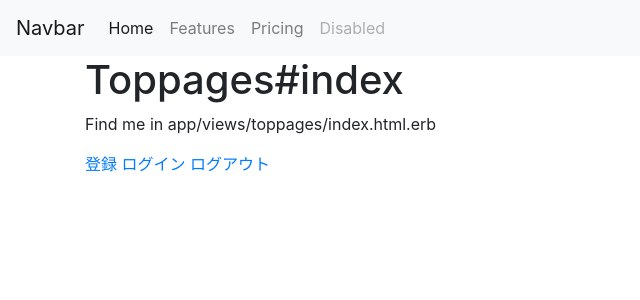
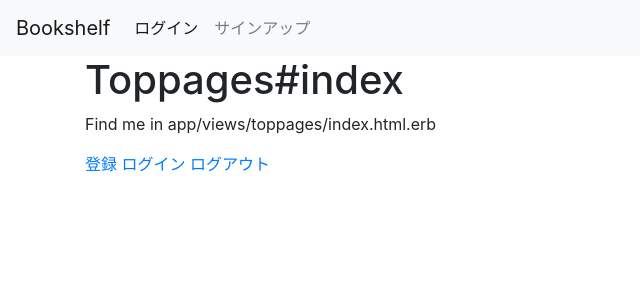
Before and after one commit to kento0805-naka/Bookshelf-app, a Rails app: page / in a window 1280 px wide. Shown: the top 300 px of the page, without its empty margins (0-640 px from the left). Run offline with Rails 7, Linux system fonts and the light colour scheme; style sheets or scripts are compiled from the project's sources.

Commit message:
nav-login

```diff
--- a/app/views/layouts/_navbar.html.erb
+++ b/app/views/layouts/_navbar.html.erb
@@ -1,22 +1,17 @@
 <nav class="navbar navbar-expand-lg navbar-light bg-light">
-  <a class="navbar-brand" href="#">Navbar</a>
+  <%= link_to 'Bookshelf', root_path, class: 'navbar-brand' %>
   <button class="navbar-toggler" type="button" data-toggle="collapse" data-target="#navbarNav" aria-controls="navbarNav" aria-expanded="false" aria-label="Toggle navigation">
     <span class="navbar-toggler-icon"></span>
   </button>
   <div class="collapse navbar-collapse" id="navbarNav">
     <ul class="navbar-nav">
       <li class="nav-item active">
-        <a class="nav-link" href="#">Home <span class="sr-only">(current)</span></a>
+        <%= link_to 'ログイン', new_user_session_path, class: 'nav-link' %>
       </li>
       <li class="nav-item">
-        <a class="nav-link" href="#">Features</a>
+        <%= link_to 'サインアップ', new_user_registration_path, class: 'nav-link'%>
       </li>
-      <li class="nav-item">
-        <a class="nav-link" href="#">Pricing</a>
-      </li>
-      <li class="nav-item">
-        <a class="nav-link disabled" href="#" tabindex="-1" aria-disabled="true">Disabled</a>
-      </li>
+
     </ul>
   </div>
 </nav>
```
